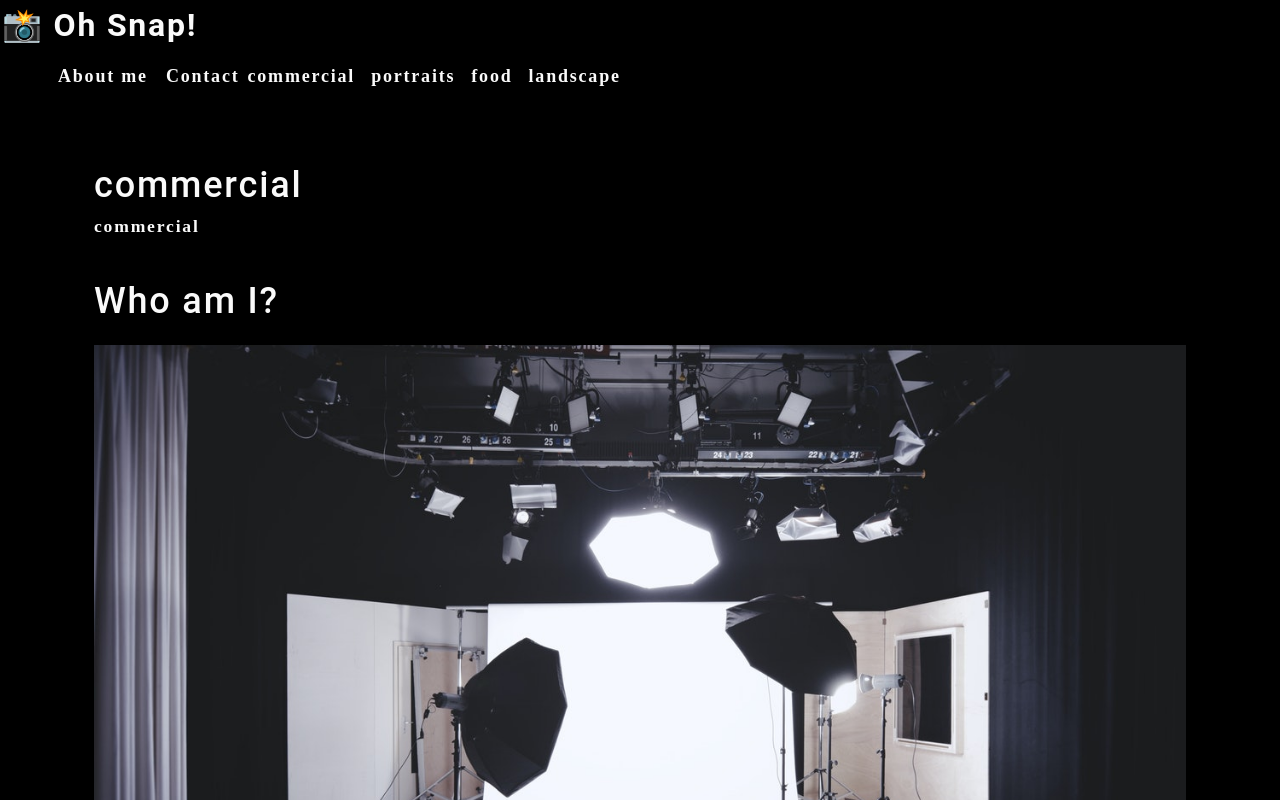
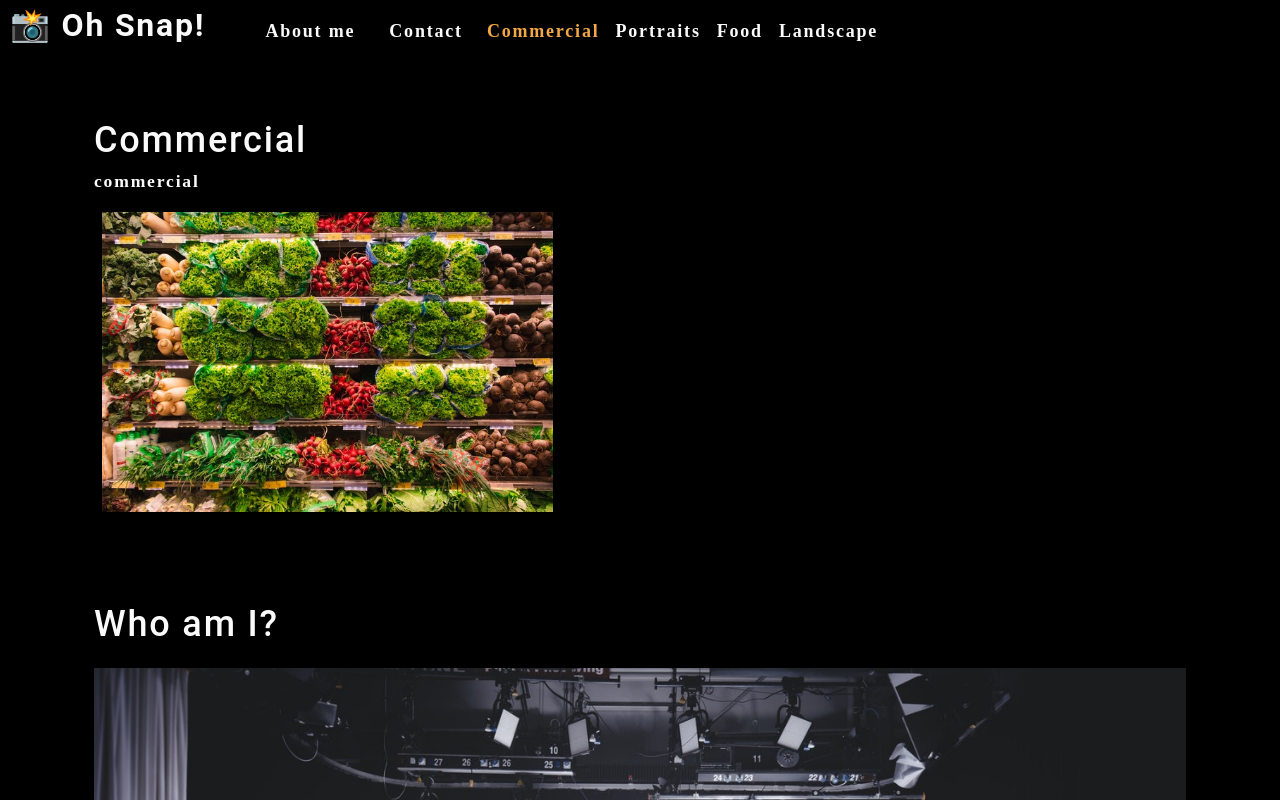
Before and after one commit to Jacob-Banks/photo-port, a React (Create React App) app: page / in a window 1280 px wide. Shown: the top 800 px of the page. Built offline with nearby package versions, Linux system fonts and the light colour scheme.

Commit message:
really stepping throught this one

```diff
--- a/src/App.js
+++ b/src/App.js
@@ -1,15 +1,37 @@
-import React from "react";
+import React, { useState } from "react";
 import Nav from "./components/Nav";
 import About from "./components/About";
 import Gallery from "./components/Gallery";
 
 function App() {
+  const [categories] = useState([
+    {
+      name: "commercial",
+      description:
+        "Photos of grocery stores, food trucks, and other commercial projects",
+    },
+    { name: "portraits", description: "Portraits of people in my life" },
+    { name: "food", description: "Delicious delicacies" },
+    {
+      name: "landscape",
+      description: "Fields, farmhouses, waterfalls, and the beauty of nature",
+    },
+  ]);
+
+  const [currentCategory, setCurrentCategory] = useState(categories[0]);
+
   return (
     <div>
-      <Nav></Nav>
+      <Nav
+        categories={categories}
+        setCurrentCategory={setCurrentCategory}
+        currentCategory={currentCategory}
+      ></Nav>
       <main>
-        <Gallery></Gallery>
-        <About></About>
+        <div>
+          <Gallery></Gallery>
+          <About></About>
+        </div>
       </main>
     </div>
   );
--- a/src/components/Gallery/index.js
+++ b/src/components/Gallery/index.js
@@ -1,4 +1,6 @@
 import React from "react";
+import { capitalizeFirstLetter } from "../../utils/helpers";
+import photo from "../../assets/small/commercial/0.jpg";
 
 function Gallery(props) {
   const currentCategory = {
@@ -8,8 +10,15 @@
   };
   return (
     <section>
-      <h1>{currentCategory.name}</h1>
+      <h1>{capitalizeFirstLetter(currentCategory.name)}</h1>
       <p>{currentCategory.name}</p>
+      <div className="flex-row">
+        <img
+          src={photo}
+          alt="Commercial Example"
+          className="img-thumbnail mx-1"
+        />
+      </div>
     </section>
   );
 }
--- a/src/components/Nav/index.js
+++ b/src/components/Nav/index.js
@@ -1,24 +1,14 @@
-import React from "react";
+//import React from "react";
+import React, { useEffect } from "react";
+import { capitalizeFirstLetter } from "../../utils/helpers";
 
-function Nav() {
-  const categories = [
-    {
-      name: "commercial",
-      description:
-        "Photos of grocery stores, food trucks, and other commercial projects",
-    },
-    { name: "portraits", description: "Portraits of people in my life" },
-    { name: "food", description: "Delicious delicacies" },
-    {
-      name: "landscape",
-      description: "Fields, farmhouses, waterfalls, and the beauty of nature",
-    },
-  ];
-  function categorySelected(name) {
-    console.log(`${name} clicked`);
-  }
+function Nav(props) {
+  const { categories = [], setCurrentCategory, currentCategory } = props;
+  useEffect(() => {
+    document.title = capitalizeFirstLetter(currentCategory.name);
+  }, [currentCategory]);
   return (
-    <header>
+    <header className="flex-row px-1">
       <h2>
         <a data-testid="link" href="/">
           <span role="img" aria-label="camera">
@@ -35,13 +25,22 @@
               About me
             </a>
           </li>
-          <li>
+          <li className="mx-2">
             <span>Contact</span>
           </li>
           {categories.map((category) => (
-            <li className="mx-1" key={category.name}>
-              <span onClick={() => categorySelected(category.name)}>
-                {category.name}
+            <li
+              className={`mx-1 ${
+                currentCategory.name === category.name && "navActive"
+              }`}
+              key={category.name}
+            >
+              <span
+                onClick={() => {
+                  setCurrentCategory(category);
+                }}
+              >
+                {capitalizeFirstLetter(category.name)}
               </span>
             </li>
           ))}
```
